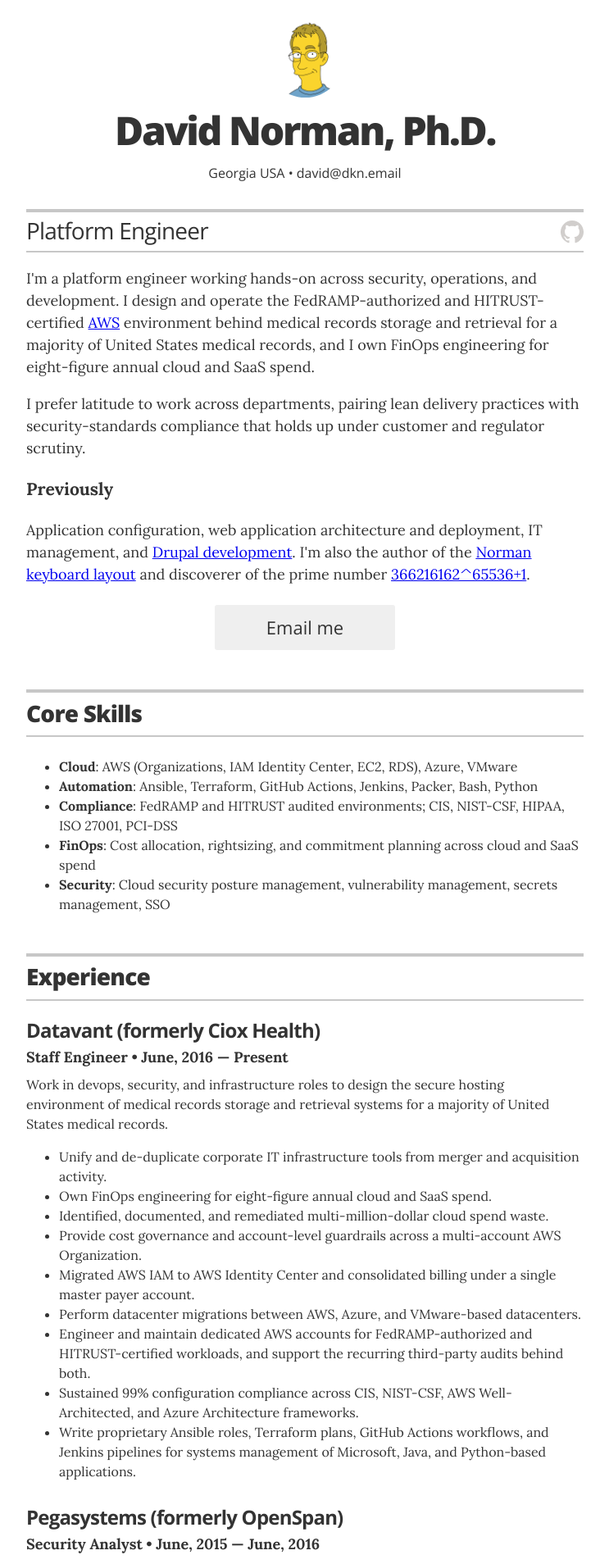
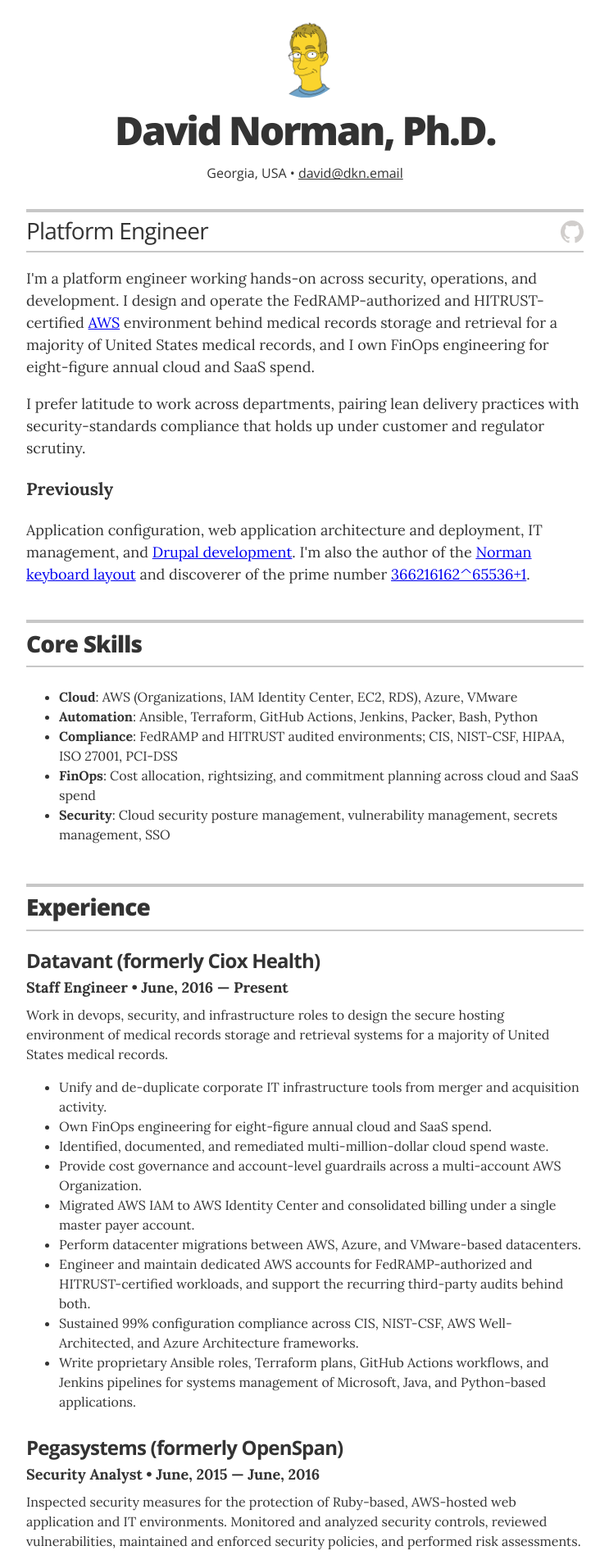
Before and after one commit to deekayen/dkn.github.io, a Jekyll site: the page built from index.html, in a window 1280 px wide. Shown: the top 1908 px of the page at 82% size, without its empty margins (268-1011 px from the left). Built offline with Jekyll 4.4.1, drawn with Linux system fonts in a browser that asks for light colours; nearby versions of some CDN libraries.

Commit message:
Fold the contact button into the header line
The button duplicated the address already shown under the name and cost a
lot of vertical space. Build the header line from resume_contact_address
and resume_contact_email instead, with the address as a mailto link
carrying the email itemprop. Drop the orphaned config key and styles.

Co-Authored-By: Claude Opus 5 (1M context) <noreply@anthropic.com>

```diff
--- a/_config.yml
+++ b/_config.yml
@@ -16,10 +16,10 @@ resume_title:                   "Platform Engineer"
 # used for the contact button in _layouts/resume.html
 resume_contact_email:           "david@dkn.email"
 
-# the next two items are used for schema itemprops in _layouts/resume.html
+# The header line is built from resume_contact_address and
+# resume_contact_email; both also feed schema itemprops in
+# _layouts/resume.html.
 resume_contact_address:         "Georgia, USA"
-
-resume_header_contact_info:     "Georgia USA • david@dkn.email"
 display_header_contact_info:    "true"
 
 resume_header_intro: >
--- a/_layouts/resume.html
+++ b/_layouts/resume.html
@@ -19,7 +19,7 @@
 
         {% if site.display_header_contact_info == 'true' %}
         <div class="header-contact-info">
-          <p>{{ site.resume_header_contact_info }}</p>
+          <p>{{ site.resume_contact_address }}{% if site.resume_contact_email %} &bull; <a href="mailto:{{ site.resume_contact_email }}" itemprop="email">{{ site.resume_contact_email }}</a>{% endif %}</p>
         </div>
         {% endif %}
 
@@ -35,10 +35,6 @@
         <div class="executive-summary" itemprop="description">
           {{ site.resume_header_intro }}
         </div>
-
-        {% if site.resume_contact_email %}
-        <a href="mailto:{{ site.resume_contact_email }}" class="contact-button no-print" itemprop="email">Email me</a>
-        {% endif %}
 
       </header>
 
--- a/_sass/_resume.scss
+++ b/_sass/_resume.scss
@@ -108,26 +108,6 @@
   }
 }
 
-.contact-button {
-  @include border-radius(3px);
-  background-color: #efefef;
-  text-decoration: none;
-  text-align: center;
-  display: block;
-  margin: 1.5rem auto;
-  width: 220px;
-  font-size: 1.375rem;
-  @include sans_light;
-  color: #333;
-  line-height: 55px;
-  @include transition(all .2s ease);
-
-  &:hover {
-    background-color: #333;
-    color: #fff;
-  }
-}
-
 // resume content styles
 
 .content-section {
```
